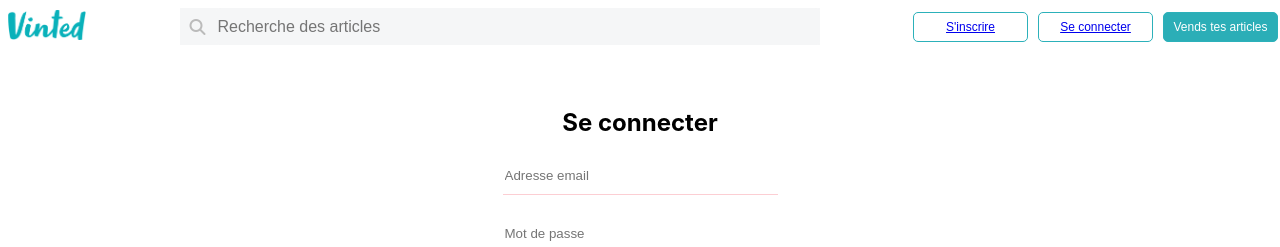
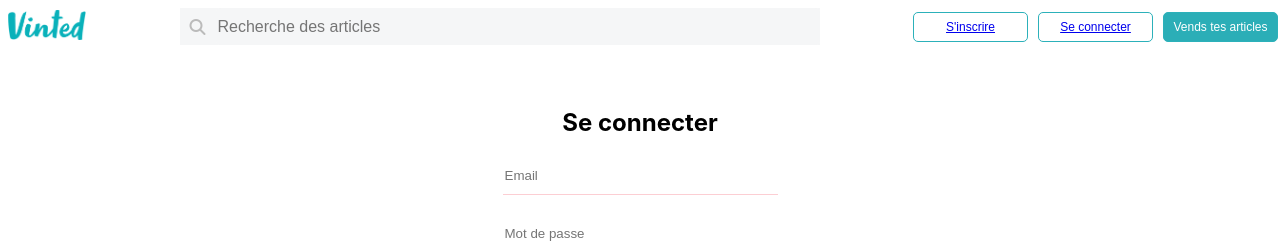
Before and after one commit to F-Benjamin/vinted-front, a React (Create React App) app: page /login in a window 1280 px wide. Shown: the top 247 px of the page. Built offline with nearby package versions, Linux system fonts and the light colour scheme.

Commit message:
login & signin update with token interaction

```diff
--- a/src/App.js
+++ b/src/App.js
@@ -1,6 +1,7 @@
 import React, { useState } from "react";
 import "./App.css";
 import { BrowserRouter as Router, Switch, Route } from "react-router-dom";
+import Cookie from "js-cookie";
 
 import Home from "./containers/Home";
 import Offers from "./containers/Offers";
@@ -10,18 +11,30 @@ import Header from "./components/Header";
 import Footer from "./components/Footer";
 
 function App() {
+  const [token, setToken] = useState(Cookie.get("token") || null);
+
+  const setUserToken = (newToken) => {
+    if (newToken) {
+      Cookie.set("token", newToken, { expires: 1 });
+      setToken(newToken);
+    } else {
+      Cookie.remove("token");
+      setToken(null);
+    }
+  };
+
   return (
     <Router>
-      <Header />
+      <Header token={token} setUserToken={setUserToken} />
       <Switch>
         <Route path="/offer/:id">
           <Offers />
         </Route>
         <Route path="/login">
-          <LogIn />
+          <LogIn setUserToken={setUserToken} />
         </Route>
         <Route path="/signin">
-          <SignIn />
+          <SignIn setUserToken={setUserToken} />
         </Route>
         <Route path="/">
           <Home />
--- a/src/components/Header.js
+++ b/src/components/Header.js
@@ -2,7 +2,7 @@ import React from "react";
 import Logo from "../images/Vinted_logo.png";
 import { Link } from "react-router-dom";
 
-const Header = () => {
+const Header = ({ token, setUserToken }) => {
   return (
     <div className="header">
       <div className="header-container">
@@ -20,12 +20,24 @@ const Header = () => {
           />
         </div>
         <div className="header-button">
+          {token ? (
+            <button
+              onClick={() => {
+                setUserToken(null);
+              }}
+            >
+              Se déconnecter
+            </button>
+          ) : (
+            <>
               <button className="header-link">
                 <Link to={"/signin/"}>S'inscrire</Link>
               </button>
               <button className="header-link">
                 <Link to="/login">Se connecter</Link>
               </button>
+            </>
+          )}
 
           <button>Vends tes articles</button>
         </div>
--- a/src/containers/Home.js
+++ b/src/containers/Home.js
@@ -12,7 +12,7 @@ const Home = () => {
     const response = await axios.get(
       "https://lereacteur-vinted-api.herokuapp.com/offers"
     );
-    // console.log(response.data);
+
     setData(response.data);
     setIsLoading(false);
   };
--- a/src/containers/LogIn.js
+++ b/src/containers/LogIn.js
@@ -1,16 +1,54 @@
-import React from "react";
-// import axios from "axios";
+import React, { useState } from "react";
+import axios from "axios";
 import { Link } from "react-router-dom";
+import { useHistory } from "react-router-dom";
 
-const LogIn = () => {
+const LogIn = ({ setUserToken }) => {
+  const [password, setPassword] = useState("");
+  const [email, setEmail] = useState("");
+
+  const history = useHistory();
+
+  const handleSubmit = async (e) => {
+    e.preventDefault();
+
+    const response = await axios.post(
+      "https://lereacteur-vinted-api.herokuapp.com/user/login",
+      {
+        email: email,
+        password: password,
+      }
+    );
+    const newCookie = response.data.token;
+    if (newCookie) {
+      setUserToken(newCookie);
+      history.push("/");
+    } else {
+      alert("Les informations ne sont pas correcte, veuillez ré-essayer");
+    }
+  };
+
   return (
     <>
       <div className="signin-container">
         <h2>Se connecter</h2>
-        <form className="signin-form">
-          <input type="text" placeholder="Adresse email" />
-          <input type="password" placeholder="Mot de passe" />
-
+        <form className="signin-form" onSubmit={handleSubmit}>
+          <input
+            type="text"
+            placeholder="Email"
+            value={email}
+            onChange={(e) => {
+              setEmail(e.target.value);
+            }}
+          />
+          <input
+            type="password"
+            placeholder="Mot de passe"
+            value={password}
+            onChange={(e) => {
+              setPassword(e.target.value);
+            }}
+          />
           <button type="submit">Se connecter</button>
         </form>
         <Link className="form-link" to="/signin">
--- a/src/containers/Offers.js
+++ b/src/containers/Offers.js
@@ -5,7 +5,6 @@ import { useParams } from "react-router-dom";
 
 const Offers = () => {
   const { id } = useParams();
-  // console.log(id);
   const [data, setData] = useState({});
   const [isLoading, setIsLoading] = useState(true);
 
@@ -13,7 +12,7 @@ const Offers = () => {
     const response = await axios.get(
       `https://lereacteur-vinted-api.herokuapp.com/offer/${id}`
     );
-    // console.log(response.data);
+
     setData(response.data);
     setIsLoading(false);
   };
--- a/src/containers/SignIn.js
+++ b/src/containers/SignIn.js
@@ -1,15 +1,14 @@
 import React, { useState } from "react";
 import axios from "axios";
 import { Link } from "react-router-dom";
-import Cookie from "js-cookie";
+import { useHistory } from "react-router-dom";
 
-const SignIn = () => {
+const SignIn = ({ setUserToken }) => {
   const [username, setUsername] = useState("");
   const [email, setEmail] = useState("");
   const [password, setPassword] = useState("");
 
-  // console.log(username);
-  const [token, setToken] = useState("");
+  const history = useHistory();
 
   const handleSubmit = async (e) => {
     e.preventDefault();
@@ -22,9 +21,14 @@ const SignIn = () => {
         password: password,
       }
     );
-    console.log(response.data);
-    setToken(response.data.token);
-    Cookie.set("token", token, { expires: 10 });
+
+    const newCookie = response.data.token;
+    if (newCookie) {
+      setUserToken(newCookie);
+      history.push("/");
+    } else {
+      alert("Les informations ne sont pas correcte, veuillez ré-essayer");
+    }
   };
 
   return (
```
Also changed, not shown: 1 other file (tests, documents, lock files or other folders). Lines whose indentation alone changed are shown as unchanged.
